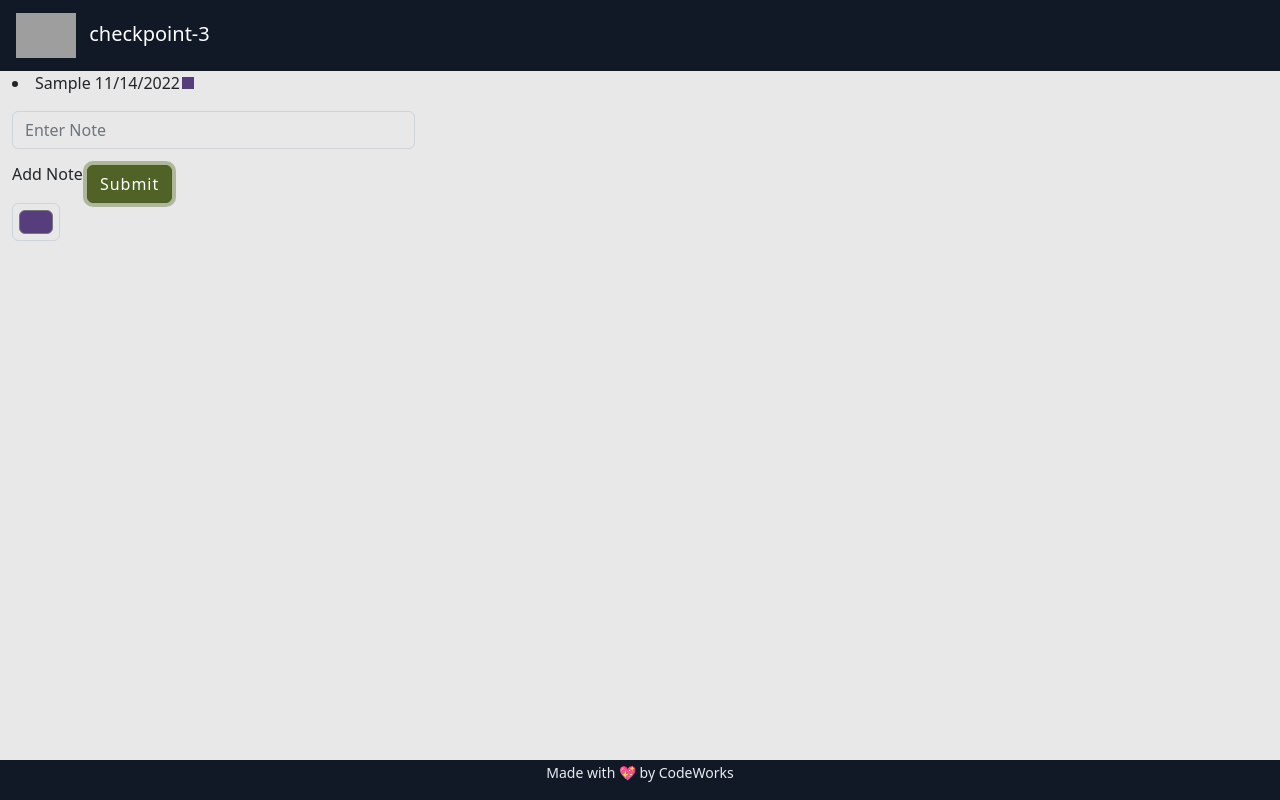
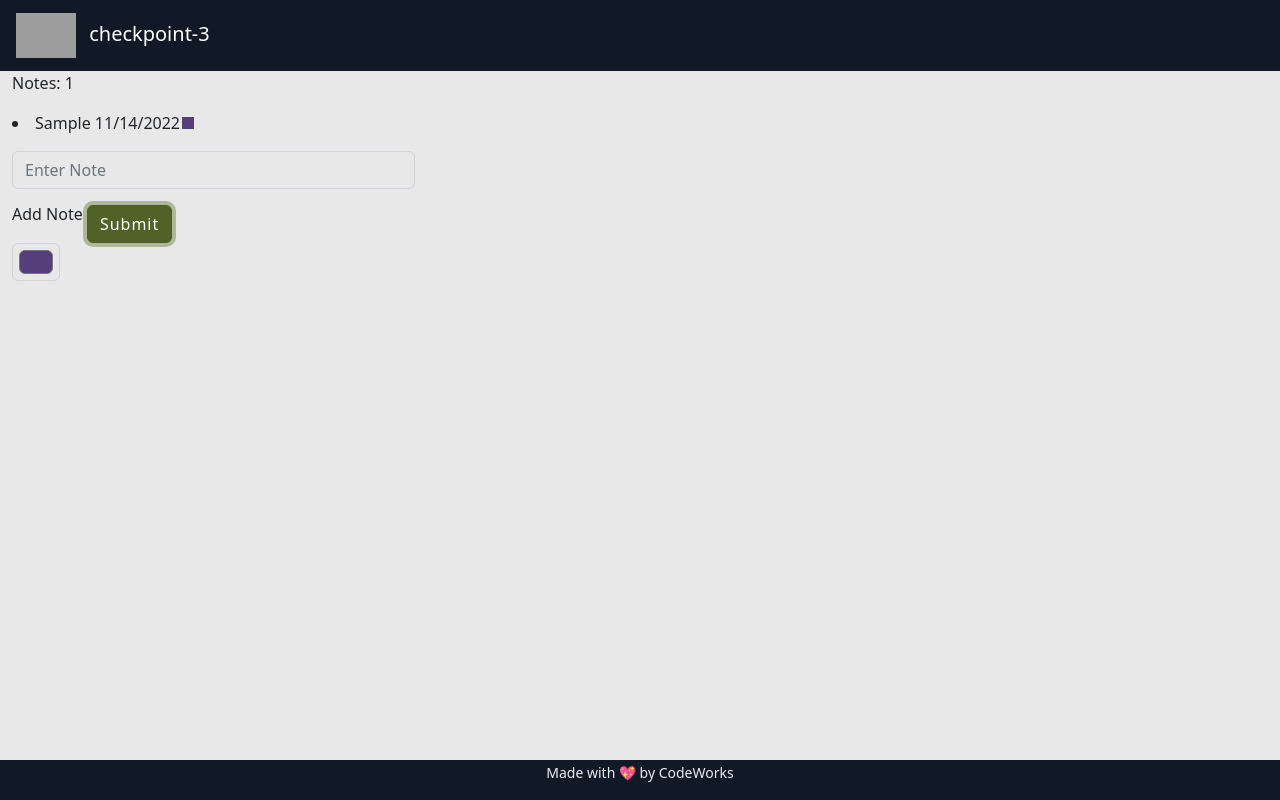
Before and after one commit to brysonrupp/checkpoint-3, a website with bundled scripts: page index.html in a window 1280 px wide. Both pictures are taken after typing "Sample" into the empty fields and a click on the button "Submit". Built offline with nearby package versions, Linux system fonts and the light colour scheme; grey boxes are pictures that could not be loaded; a script that the page names is missing.

Commit message:
checkpoint-3

```diff
--- a/app/Controllers/NotesController.js
+++ b/app/Controllers/NotesController.js
@@ -26,18 +26,20 @@ function _drawActiveNote() {
 
 }
 
-// function _drawNotesCount() {
-//     let count = appState.notes.length
-//     setHTML('count', count)
-// }
+function _drawNotesCount() {
+    let count = appState.notes.length
+    // console.log(document.getElementById('notesCount'))
+    setText('notesCount', count.toString())
+}
 
 export class NotesController {
     constructor() {
         // console.log('test controller')
         appState.on('notes', _drawNotes)
         appState.on('activeNote', _drawActiveNote)
+        appState.on('notes', _drawNotesCount)
         _drawNotes()
-
+        _drawNotesCount()
     }
 
     async deleteNote(noteId) {
--- a/app/Models/Note.js
+++ b/app/Models/Note.js
@@ -11,7 +11,7 @@ export class Note {
     }
 
     get ListTemplate() {
-        return `
+        return /*html*/`
         <li class="selectable" onclick="app.notesController.setActiveNote('${this.id}')">${this.name} ${this.ComputeDate}<i style="color:${this.color}"  class="mdi mdi-square" style=></i></li>
         `
 
@@ -20,7 +20,7 @@ export class Note {
 
 
     get ActiveTemplate() {
-        return `
+        return /*html*/`
         <div class="col-8 text-center"><h4>${this.name} <i style="color:${this.color}"class="mdi mdi-square"></i></h4></div>
     <div class="col-4">
     <button class="btn btn-danger" onclick="app.notesController.deleteNote('${this.id}')"><i class="mdi mdi-delete"></i></button>
--- a/index.html
+++ b/index.html
@@ -29,6 +29,7 @@
     <!-- //NOTE - notes files goes here -->
     <div class="container-fluid">
       <div class="row">
+        <p>Notes: <span id="notesCount">0</span></p>
         <div class="col-12" id="notes">
         </div>
       </div>
```
